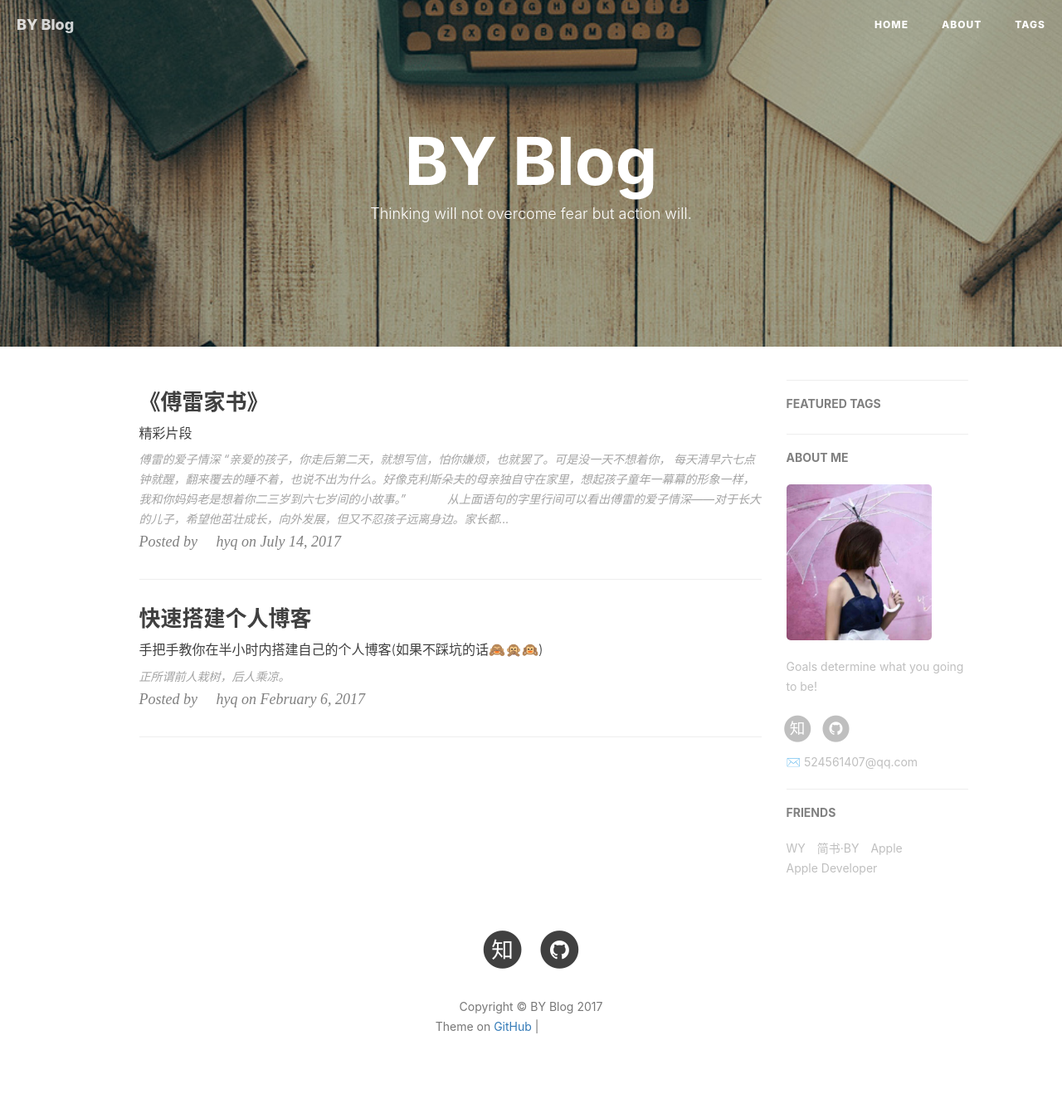
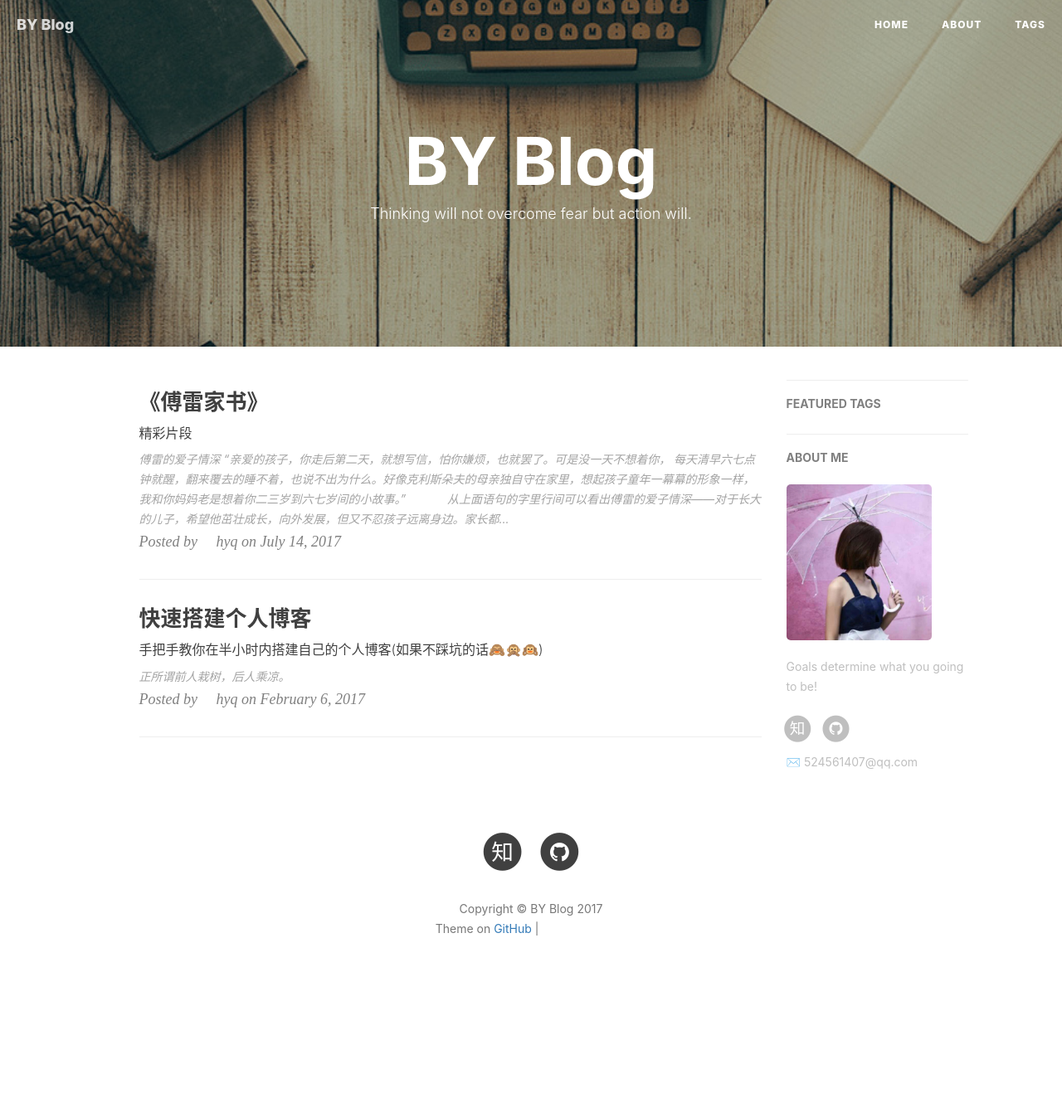
Before and after one commit to hanyuqian/hanyuqian.github.io, a Jekyll site: the page built from index.html, in a window 1280 px wide. Shown: the whole page at 83% size. Built offline with Jekyll 4.4.1, drawn with Linux system fonts in a browser that asks for light colours; nearby versions of some CDN libraries; the list of posts is cut into pages by our own code; comment, search, counter and statistics services are not loaded; after the commit the page ends 1224 px from its top, so only the background shows below that; grey boxes are pictures that could not be loaded.

Commit message:
Update _config.yml

```diff
--- a/_config.yml
+++ b/_config.yml
@@ -85,22 +85,3 @@ featured-condition-size: 1              # 相同标签数量大于这个数，
 # Progressive Web Apps
 chrome-tab-theme-color: "#000000"
 service-worker: true
-
-
-
-# Friends
-friends: [
-    {
-        title: "WY",
-        href: "http://zhengwuyang.com"
-    },{
-        title: "简书·BY",
-        href: "http://www.jianshu.com/u/e71990ada2fd"
-    },{
-        title: "Apple",
-        href: "https://apple.com"
-    },{
-        title: "Apple Developer",
-        href: "https://developer.apple.com/"
-    }
-]
```
